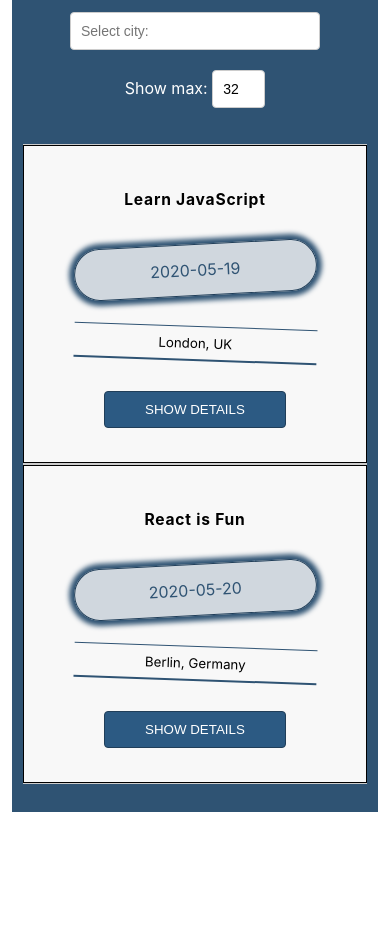
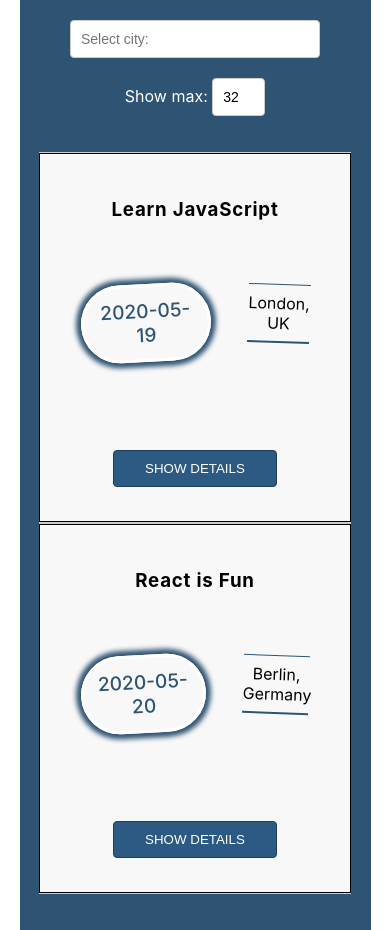
Before and after one commit to kir-net/meet, a React (Create React App) app: page / in a window 390 px wide. Before the commit the page ends 844 px from the top, so only its background shows below. Built offline with nearby package versions, Linux system fonts and the light colour scheme.

Commit message:
ex4.4 some styling

```diff
--- a/src/App.css
+++ b/src/App.css
@@ -103,11 +103,16 @@ input[type="number"] {
     letter-spacing: 0.6vw;
     color: rgb(171, 27, 255);
     letter-spacing: 0.8vw;
-
+}
+.fb-date-location{
+    display: flex;
+    align-items: start;
+    width: 100%;
+    padding: 0.6rem 0.2rem;
 }
 .start-time{
-    display: inline-block;
-    margin-left: 8%;
+    flex-grow: 1;
+  margin: 7%;
     color: rgb(47, 83, 115);
     font-weight: 500;
     font-size: larger;
@@ -122,8 +127,8 @@ input[type="number"] {
     box-shadow: 0 0 8px 5px rgb(47, 83, 115);
 }
 .location{
-    display: inline-block;
-    margin-left: 30%;
+    flex-grow: 1;
+    margin: 7%;
     width:25%;
     text-align: center;
     padding: 2vw 0;
@@ -245,52 +250,6 @@ input[type="number"] {
   font-family: "Roboto";
 }
 
-@media all and (max-width: 550px){
-.App {
-    padding: 3%;
-    width: 88%;
-    margin-left: 3%;
-}
-.start-time{
-    display: block;
-    color: rgb(47, 83, 115);
-    font-weight: 400;
-    font-size: larger;
-    width:80%;
-    margin: 10%;
-    padding: 15px;
-    text-align: center;
-    border: 1px rgb(32, 62, 89) solid;
-    border-radius: 100px;
-    background-color: rgba(47, 83, 115, 0.2);
-}
-.location{
-    display: block;
-    margin: 10%;
-    width: 80%;
-    text-align: center;
-    padding: 2vw;
-    border-top: 1px solid  rgb(47, 83, 115);
-    border-bottom: 2px solid  rgb(47, 83, 115);
-}
-.btn-toggle-details {
-    margin-top: 30px;
-    padding: 10px 8px;
-    border: 1px rgb(32, 62, 89) solid;
-    border-radius: 4px;
-    cursor: pointer;
-    background-color: rgb(44, 90, 131);
-    color: white;
-  }
-  .event {
-    font-size: smaller;
-    text-align: left;
-
-  }
-.event-details{
-    padding: 10px 10px 20px;
-}
-}
 
 
 @media only screen and (min-width: 992px) {
@@ -304,17 +263,3 @@ input[type="number"] {
     margin: 0 auto;
   }
 }
-
-
-
-  @keyframes slidein {
-    from {
-      margin-left: 100%;
-      width: 300%;
-    }
-
-    to {
-      margin-left: 0%;
-      width: 100%;
-    }
-  }
--- a/src/Event.js
+++ b/src/Event.js
@@ -23,11 +23,15 @@ class Event extends Component {
         return (
             <div className="event">
                 <h3 className="title">{event.summary}</h3>
-                <p className="start-time">
-                    {event.start.dateTime.slice(0,10)}
-                </p>
+                <div className="fb-date-location">
+                    <p className="start-time">
+                        {event.start.dateTime.slice(0,10)}
+                    </p>
 
-                <p className="location">{event.location}</p>
+                    <p className="location">{event.location}</p>
+
+                </div>
+
                 <button
                     className="btn-toggle-details"
                     onClick={this.handleClick}>
```
